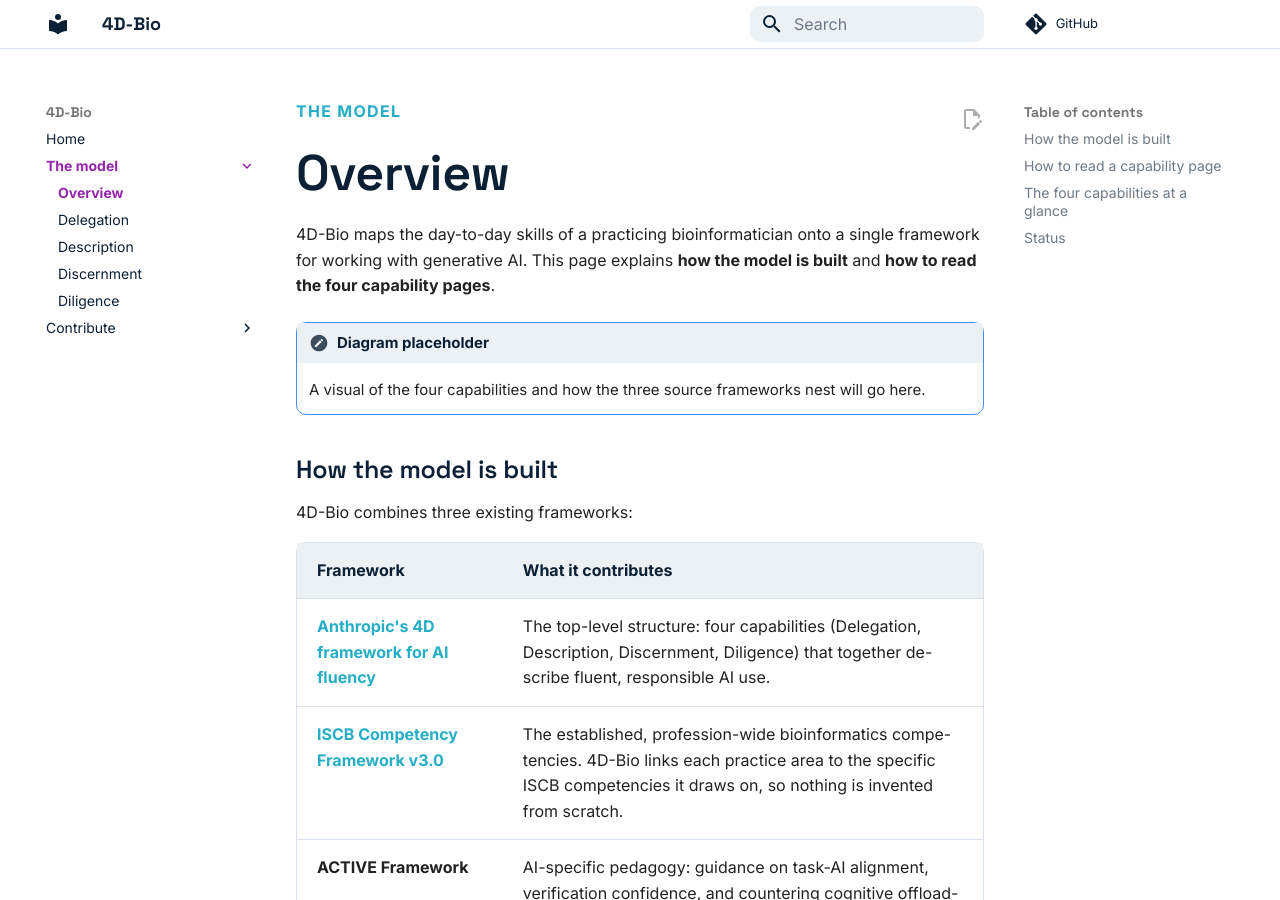
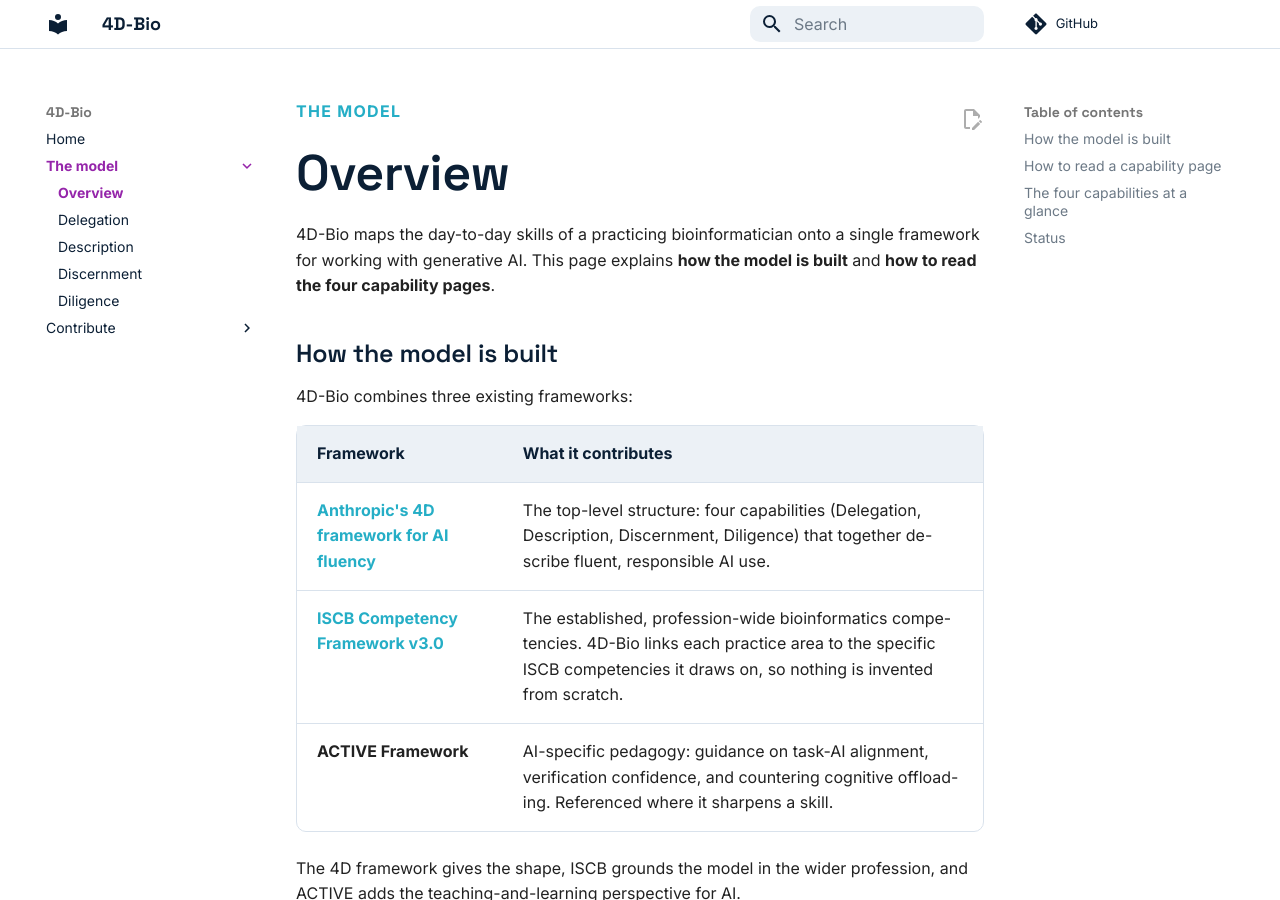
Before and after one commit to larisa-msoto/ai-bioinformatics-practice-model, an MkDocs documentation site: the page built from docs/overview.md, in a window 1280 px wide and 900 px high. Built offline with MkDocs 1.6.1 and Material for MkDocs 9.7.7, drawn with Linux system fonts in a browser that asks for light colours; comment, search, counter and statistics services are not loaded.

Commit message:
Remove diagram placeholder note from overview.md
Removed placeholder note for diagram in overview.md.

```diff
--- a/docs/overview.md
+++ b/docs/overview.md
@@ -5,10 +5,6 @@
 4D-Bio maps the day-to-day skills of a practicing bioinformatician onto a single
 framework for working with generative AI. This page explains **how the model is
 built** and **how to read the four capability pages**.
-
-!!! note "Diagram placeholder"
-    A visual of the four capabilities and how the three source frameworks nest
-    will go here.
 
 ## How the model is built
 
```
